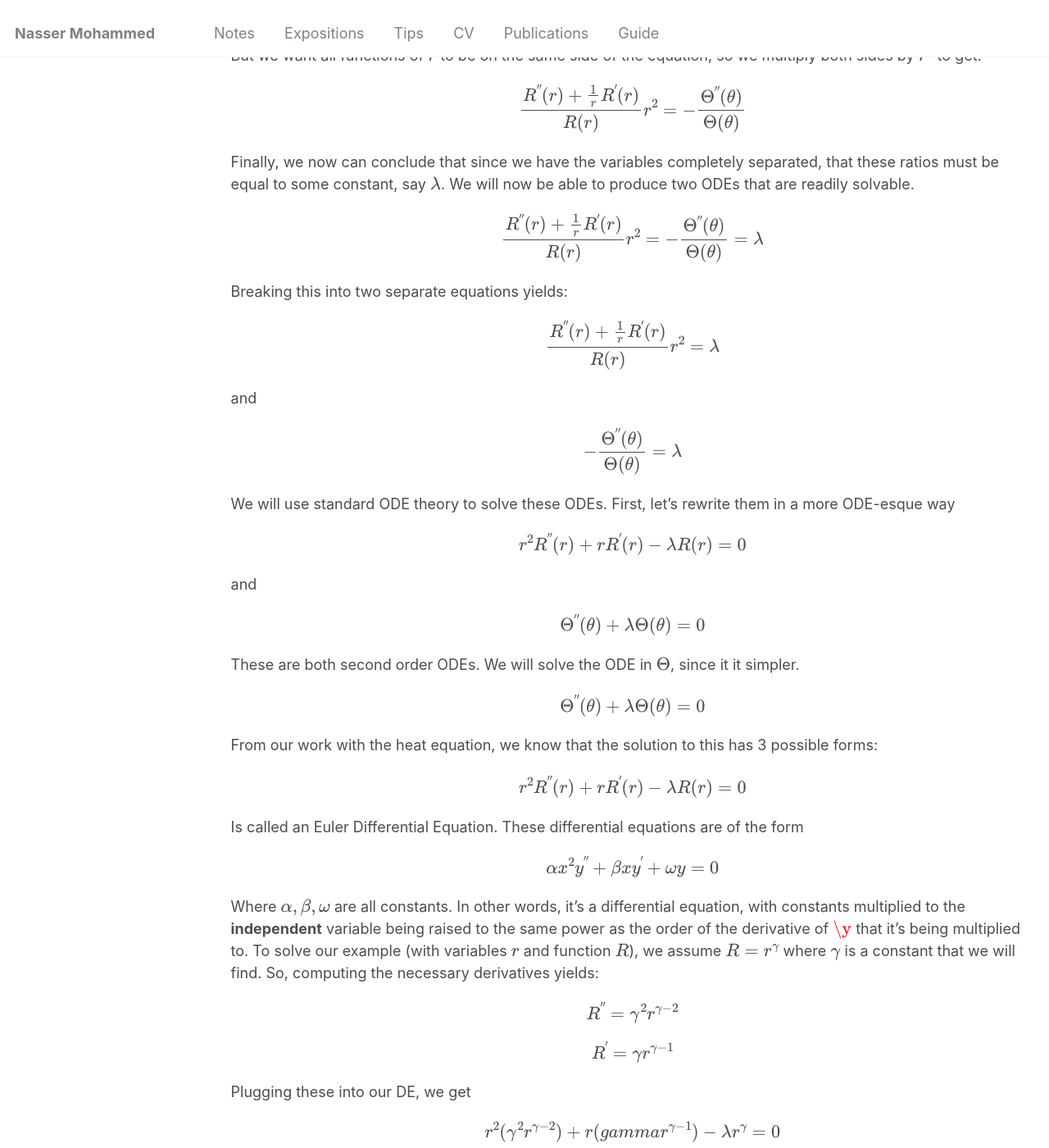
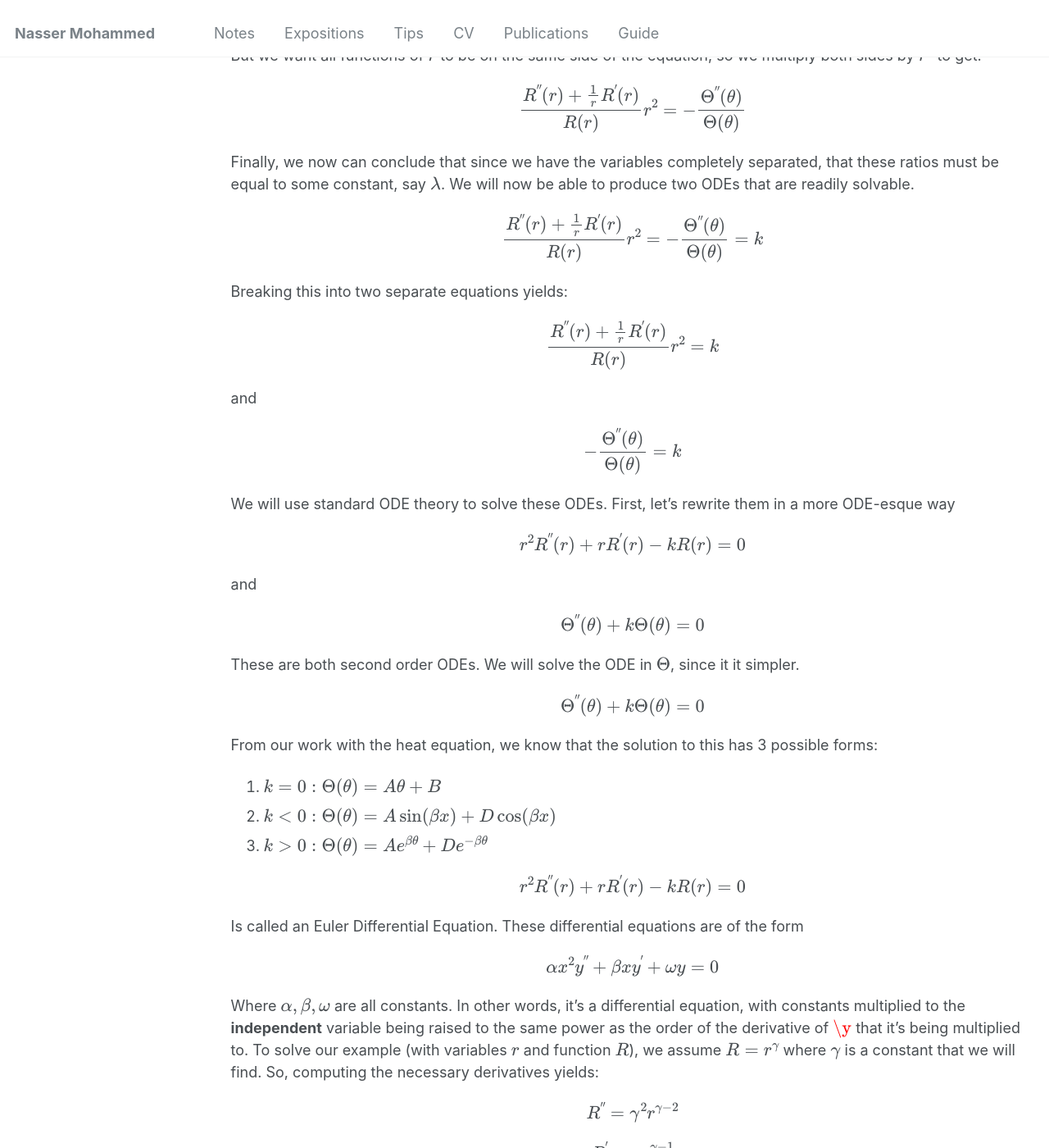
Before and after one commit to Nasser-Mohammed/Nasser-Mohammed.github.io, a Jekyll site: the page built from _pages/notes/pde/laplaceequation.md, in a window 1280 px wide and 1400 px high, scrolled down 3360 px. Shown: the whole window at 82% size. Built offline with Jekyll 4.4.1, drawn with Linux system fonts in a browser that asks for light colours; some of the changed text lies outside the part shown.

Commit message:
Update laplaceequation.md

```diff
--- a/_pages/notes/pde/laplaceequation.md
+++ b/_pages/notes/pde/laplaceequation.md
@@ -64,28 +64,30 @@ Moving the sum to opposite sides yields:
 But we want all functions of \\(r\\) to be on the same side of the equation, so we multiply both sides by \\(r^2\\) to get:
 \\[\frac{R^{\''}(r) +\frac{1}{r}R^{\'}(r)}{R(r)}r^2 = - \frac{\Theta^{\''}(\theta)}{\Theta(\theta)}\\]
 Finally, we now can conclude that since we have the variables completely separated, that these ratios must be equal to some constant, say \\(\lambda\\). We will now be able to produce two ODEs that are readily solvable.
-\\[\frac{R^{\''}(r) +\frac{1}{r}R^{\'}(r)}{R(r)}r^2 = - \frac{\Theta^{\''}(\theta)}{\Theta(\theta)} = \lambda \\]
+\\[\frac{R^{\''}(r) +\frac{1}{r}R^{\'}(r)}{R(r)}r^2 = - \frac{\Theta^{\''}(\theta)}{\Theta(\theta)} = k \\]
 Breaking this into two separate equations yields:
-\\[\frac{R^{\''}(r) +\frac{1}{r}R^{\'}(r)}{R(r)}r^2 = \lambda \\]
+\\[\frac{R^{\''}(r) +\frac{1}{r}R^{\'}(r)}{R(r)}r^2 = k \\]
 and
-\\[- \frac{\Theta^{\''}(\theta)}{\Theta(\theta)} = \lambda \\]
+\\[- \frac{\Theta^{\''}(\theta)}{\Theta(\theta)} = k \\]
 We will use standard ODE theory to solve these ODEs. First, let's rewrite them in a more ODE-esque way
-\\[r^2R^{\''}(r) +rR^{\'}(r) - \lambda R(r) = 0 \\]
+\\[r^2R^{\''}(r) +rR^{\'}(r) - k R(r) = 0 \\]
 and
-\\[\Theta^{\''}(\theta) + \lambda \Theta(\theta) = 0 \\]
+\\[\Theta^{\''}(\theta) + k \Theta(\theta) = 0 \\]
 These are both second order ODEs. We will solve the ODE in \\(\Theta\\), since it it simpler.
-\\[\Theta^{\''}(\theta) + \lambda \Theta(\theta) = 0 \\]
+\\[\Theta^{\''}(\theta) + k \Theta(\theta) = 0 \\]
 From our work with the heat equation, we know that the solution to this has 3 possible forms:
+1. \\(k = 0: \Theta(\theta) = A\theta + B\\)
+2. \\(k < 0: \Theta(\theta) = A\sin(\beta x) + D\cos(\beta x)\\)
+3. \\(k > 0: \Theta(\theta) = Ae^{\beta \theta} + De^{-\beta \theta}\\)
 
 
 
-
-\\[r^2R^{\''}(r) +rR^{\'}(r) - \lambda R(r) = 0 \\]
+\\[r^2R^{\''}(r) +rR^{\'}(r) - k R(r) = 0 \\]
 Is called an Euler Differential Equation. These differential equations are of the form
 \\[\alpha x^2y^{\''} + \beta xy^{\'} + \omega y = 0\\]
 Where \\(\alpha, \beta, \omega\\) are all constants. In other words, it's a differential equation, with constants multiplied to the **independent** variable being raised to the same power as the order of the derivative of \\(\y\\) that it's being multiplied to. To solve our example (with variables \\(r\\) and function \\(R\\)), we assume \\(R = r^{\gamma}\\) where \\(\gamma\\) is a constant that we will find. So, computing the necessary derivatives yields:
 \\[R^{\''} = \gamma^2 r^{\gamma - 2}\\]
 \\[R^{\'} = \gamma r^{\gamma - 1}\\]
 Plugging these into our DE, we get
-\\[r^2(\gamma^2 r^{\gamma - 2}) +r(gamma r^{\gamma - 1}) - \lambda r^{\gamma} = 0\\]
-We then do algebraic manipulation by dividing out \\(x^{\gamma}\\), and we will get an algebraic equation. However, in our case we don't know what \\(\lambda\\) is, which would affect our solution. So instead of computing the solution for each possible \\(\lambda\\), I will just state them and we will try to determine which ones are possible.
+\\[r^2(\gamma^2 r^{\gamma - 2}) +r(gamma r^{\gamma - 1}) - \k r^{\gamma} = 0\\]
+We then do algebraic manipulation by dividing out \\(x^{\gamma}\\), and we will get an algebraic equation. However, in our case we don't know what \\(k\\) is, which would affect our solution. So instead of computing the solution for each possible \\(k\\), I will just state them and we will try to determine which ones are possible.
```
